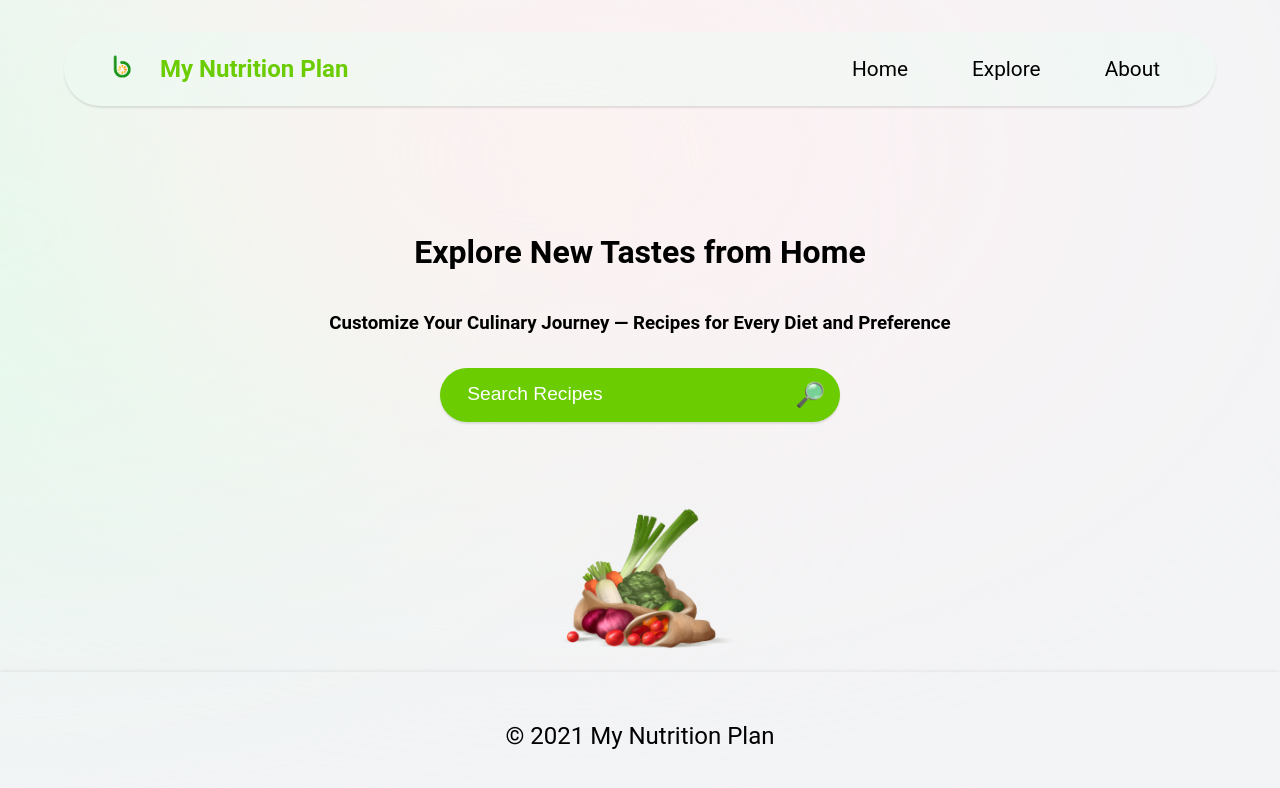
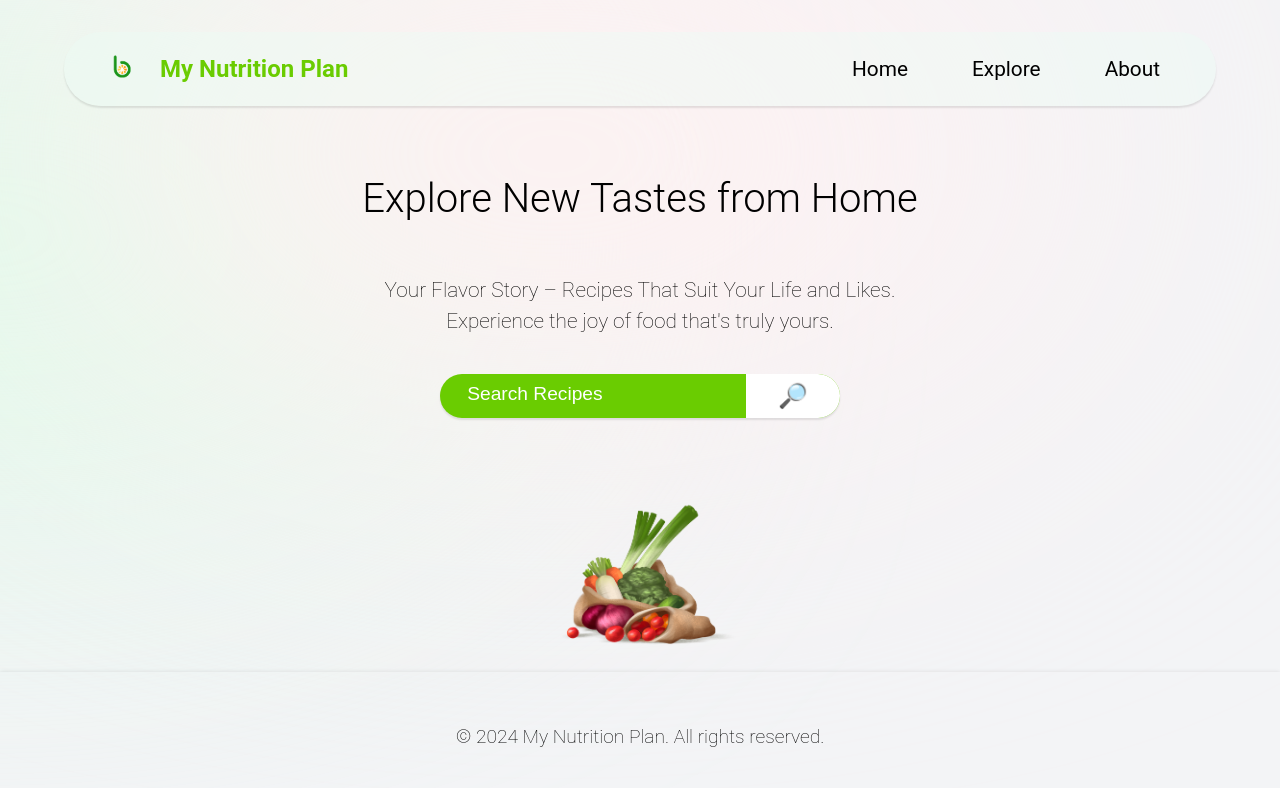
Before and after one commit to CatAvadani/My-Nutrition-Plan, a React (Vite) app: page / in a window 1280 px wide. Shown: the top 788 px of the page. Built offline with nearby package versions, Linux system fonts and the light colour scheme.

Commit message:
Adjusting some home page styles.

```diff
--- a/src/components/Footer.tsx
+++ b/src/components/Footer.tsx
@@ -1,5 +1,7 @@
 import { FooterStyled } from "./styles/FooterStyled";
 
 export default function Footer() {
-  return <FooterStyled>© 2021 My Nutrition Plan</FooterStyled>;
+  return (
+    <FooterStyled>© 2024 My Nutrition Plan. All rights reserved.</FooterStyled>
+  );
 }
--- a/src/components/MainContent.tsx
+++ b/src/components/MainContent.tsx
@@ -6,7 +6,8 @@ export default function MainContent() {
     <MainContentStyled>
       <h1>Explore New Tastes from Home</h1>
       <h3>
-        Customize Your Culinary Journey — Recipes for Every Diet and Preference
+        Your Flavor Story – Recipes That Suit Your Life and Likes. Experience
+        the joy of food that's truly yours.
       </h3>
       <InputField />
       <img className='homePageImg' src='/public/homePage-img.png' alt='' />
--- a/src/components/styles/ButtonSytled.tsx
+++ b/src/components/styles/ButtonSytled.tsx
@@ -4,16 +4,13 @@ export const ButtonStyled = styled.button`
   display: flex;
   align-items: center;
   justify-content: center;
-  width: 3rem;
-  height: 2rem;
-  background-color: #6acc01;
+  padding: 0.5rem 2rem;
+  background-color: white;
   border: none;
-  border-radius-right: 50%;
-  color: white;
+  border-radius: 0 2rem 2rem 0;
   font-size: 1.5rem;
   cursor: pointer;
-  transition: all 0.3s ease;
-
+  transition: background-color 0.3s ease;
   &:hover {
     background-color: #5fbc00;
   }
--- a/src/components/styles/FooterStyled.tsx
+++ b/src/components/styles/FooterStyled.tsx
@@ -12,11 +12,12 @@ export const FooterStyled = styled.footer`
   display: flex;
   justify-content: center;
   align-items: center;
-  font-size: 1.5rem;
+  font-size: 1.2rem;
+  font-weight: 100;
   height: 8rem;
   box-shadow: 0 0 4px rgba(0, 0, 0, 0.1);
 
   @media (max-width: 768px) {
-    font-size: 1.3rem;
+    font-size: 1.1rem;
   }
 `;
--- a/src/components/styles/InputStyled.tsx
+++ b/src/components/styles/InputStyled.tsx
@@ -10,7 +10,7 @@ export const InputStyled = styled.div`
   border-radius: 5rem;
   background-color: ${({ theme }) => theme.colors.navItem};
   box-shadow: 0 2px 2px rgba(0, 0, 0, 0.1);
-  padding: 0.5rem;
+  padding: 0;
 
   input {
     display: flex;
@@ -25,8 +25,13 @@ export const InputStyled = styled.div`
 
     &::placeholder {
       color: white;
-      padding-left: 0.5rem;
+      padding-left: 1rem;
       font-size: 1.2rem;
     }
   }
+
+  @media (max-width: 768px) {
+    max-width: 18rem;
+    margin-top: 2rem;
+  }
 `;
--- a/src/components/styles/MainContentStyled.tsx
+++ b/src/components/styles/MainContentStyled.tsx
@@ -7,14 +7,45 @@ export const MainContentStyled = styled.div`
   color: black;
   padding: 1rem;
   margin: 1rem auto;
-  margin-top: 10rem;
+  margin-top: 6rem;
   text-align: center;
   height: 100%;
   max-width: 70%;
+
+  h1 {
+    font-size: 2.5rem;
+    font-weight: 300;
+    margin-bottom: 2rem;
+  }
+
+  h3 {
+    font-size: 1.3rem;
+    line-height: 1.5;
+    font-weight: 100;
+    max-width: 70%;
+  }
 
   .homePageImg {
     width: 200px;
     height: 200px;
     margin-top: 2rem;
   }
+
+  @media (max-width: 768px) {
+    h1 {
+      font-size: 1.5rem;
+      margin: 1rem;
+      margin-top: 5rem;
+      width: 100%;
+    }
+    h3 {
+      font-size: 1.1rem;
+      max-width: 100%;
+    }
+
+    .homePageImg {
+      width: 150px;
+      height: 150px;
+    }
+  }
 `;
```
